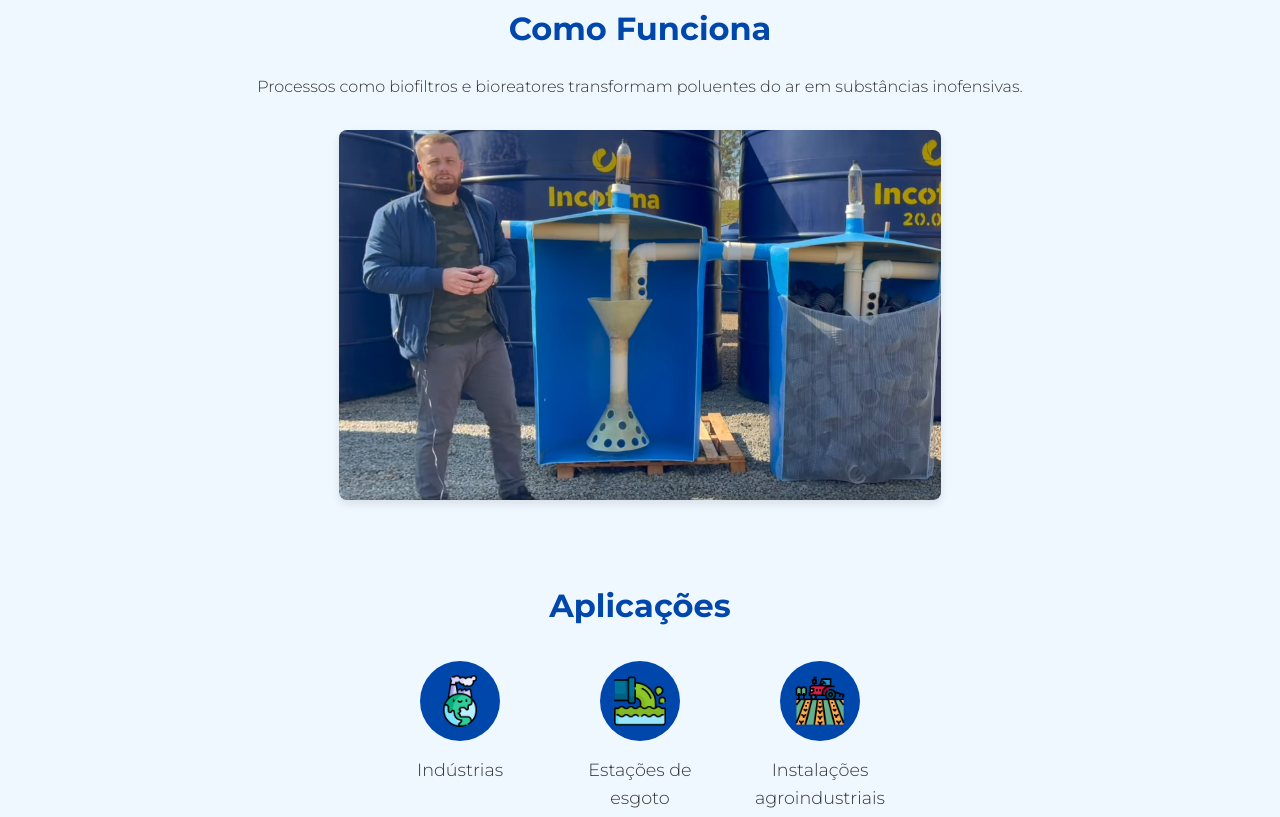
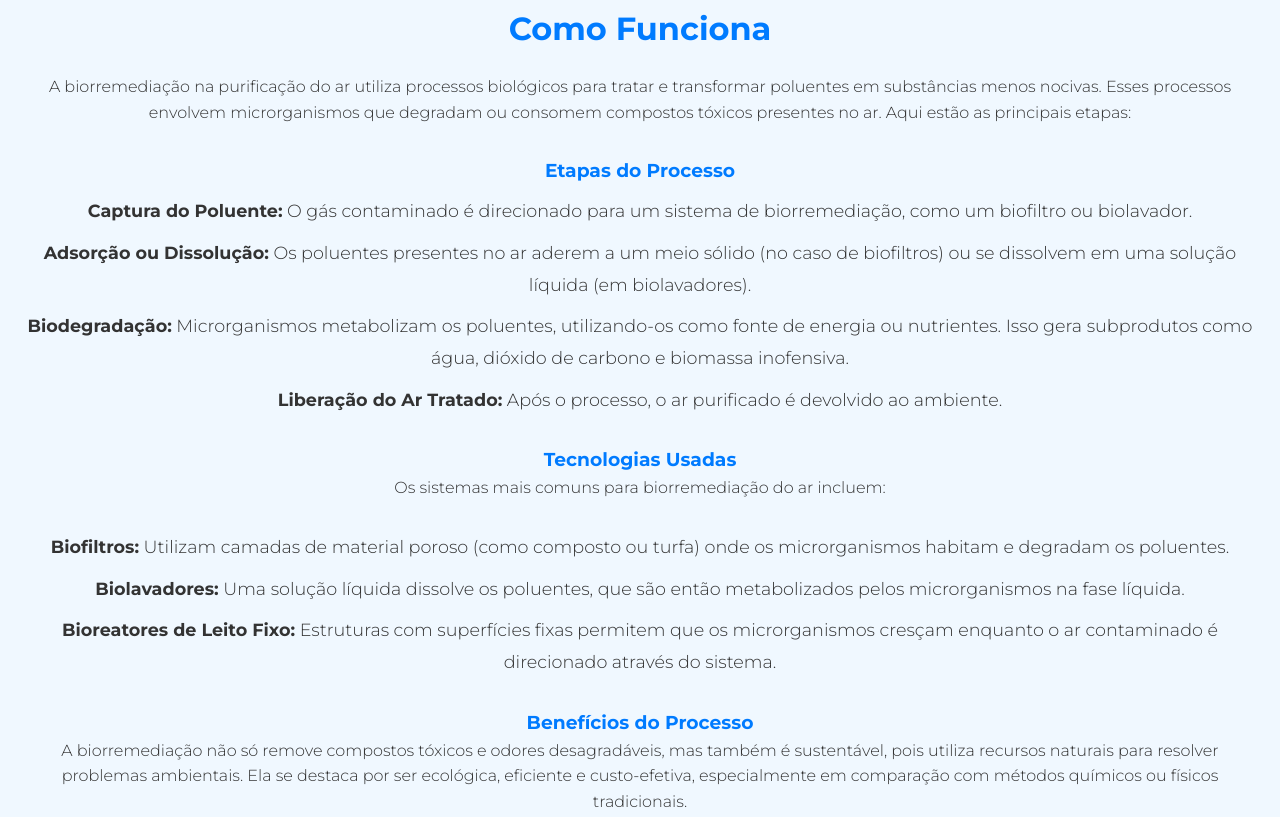
Before and after one commit to MGabrielaVOliveira/ProjetoFacul, a plain HTML site: page index.html in a window 1280 px wide. Shown: the part 1477-2294 px from the top of the page. Drawn offline with Linux system fonts and the light colour scheme.

Commit message:
Update index.html

```diff
--- a/index.html
+++ b/index.html
@@ -62,15 +62,35 @@
         </section>
 
 
-        <section id="como-funciona" class="section">
-            <div class="container">
-                <h2>Como Funciona</h2>
-                <p>Processos como biofiltros e bioreatores transformam poluentes do ar em substâncias inofensivas.</p>
-                <div class="como-funciona-img">
-                    <img src="Biofer.png" alt="Ilustração do processo de como funciona">
-                </div>
-            </div>
-        </section>
+<section id="como-funciona" class="section">
+    <div class="container">
+        <h2 style="color: #007BFF; text-align: center;">Como Funciona</h2>
+        <p>A biorremediação na purificação do ar utiliza processos biológicos para tratar e transformar poluentes em substâncias menos nocivas. Esses processos envolvem microrganismos que degradam ou consomem compostos tóxicos presentes no ar. Aqui estão as principais etapas:</p>
+
+        <h3 style="color: #007BFF; margin-top: 20px;">Etapas do Processo</h3>
+        <ul style="margin-bottom: 30px; line-height: 1.8;">
+            <li><strong>Captura do Poluente:</strong> O gás contaminado é direcionado para um sistema de biorremediação, como um biofiltro ou biolavador.</li>
+            <li><strong>Adsorção ou Dissolução:</strong> Os poluentes presentes no ar aderem a um meio sólido (no caso de biofiltros) ou se dissolvem em uma solução líquida (em biolavadores).</li>
+            <li><strong>Biodegradação:</strong> Microrganismos metabolizam os poluentes, utilizando-os como fonte de energia ou nutrientes. Isso gera subprodutos como água, dióxido de carbono e biomassa inofensiva.</li>
+            <li><strong>Liberação do Ar Tratado:</strong> Após o processo, o ar purificado é devolvido ao ambiente.</li>
+        </ul>
+
+        <h3 style="color: #007BFF; margin-top: 20px;">Tecnologias Usadas</h3>
+        <p>Os sistemas mais comuns para biorremediação do ar incluem:</p>
+        <ul style="margin-bottom: 30px; line-height: 1.8;">
+            <li><strong>Biofiltros:</strong> Utilizam camadas de material poroso (como composto ou turfa) onde os microrganismos habitam e degradam os poluentes.</li>
+            <li><strong>Biolavadores:</strong> Uma solução líquida dissolve os poluentes, que são então metabolizados pelos microrganismos na fase líquida.</li>
+            <li><strong>Bioreatores de Leito Fixo:</strong> Estruturas com superfícies fixas permitem que os microrganismos cresçam enquanto o ar contaminado é direcionado através do sistema.</li>
+        </ul>
+
+        <h3 style="color: #007BFF; margin-top: 20px;">Benefícios do Processo</h3>
+        <p>A biorremediação não só remove compostos tóxicos e odores desagradáveis, mas também é sustentável, pois utiliza recursos naturais para resolver problemas ambientais. Ela se destaca por ser ecológica, eficiente e custo-efetiva, especialmente em comparação com métodos químicos ou físicos tradicionais.</p>
+
+        <div class="como-funciona-img" style="margin-top: 30px; text-align: center;">
+            <img src="Biofer.png" alt="Ilustração do processo de como funciona" style="max-width: 100%; height: auto;">
+        </div>
+    </div>
+</section>
 
 
         <section id="aplicacoes" class="section">
```
